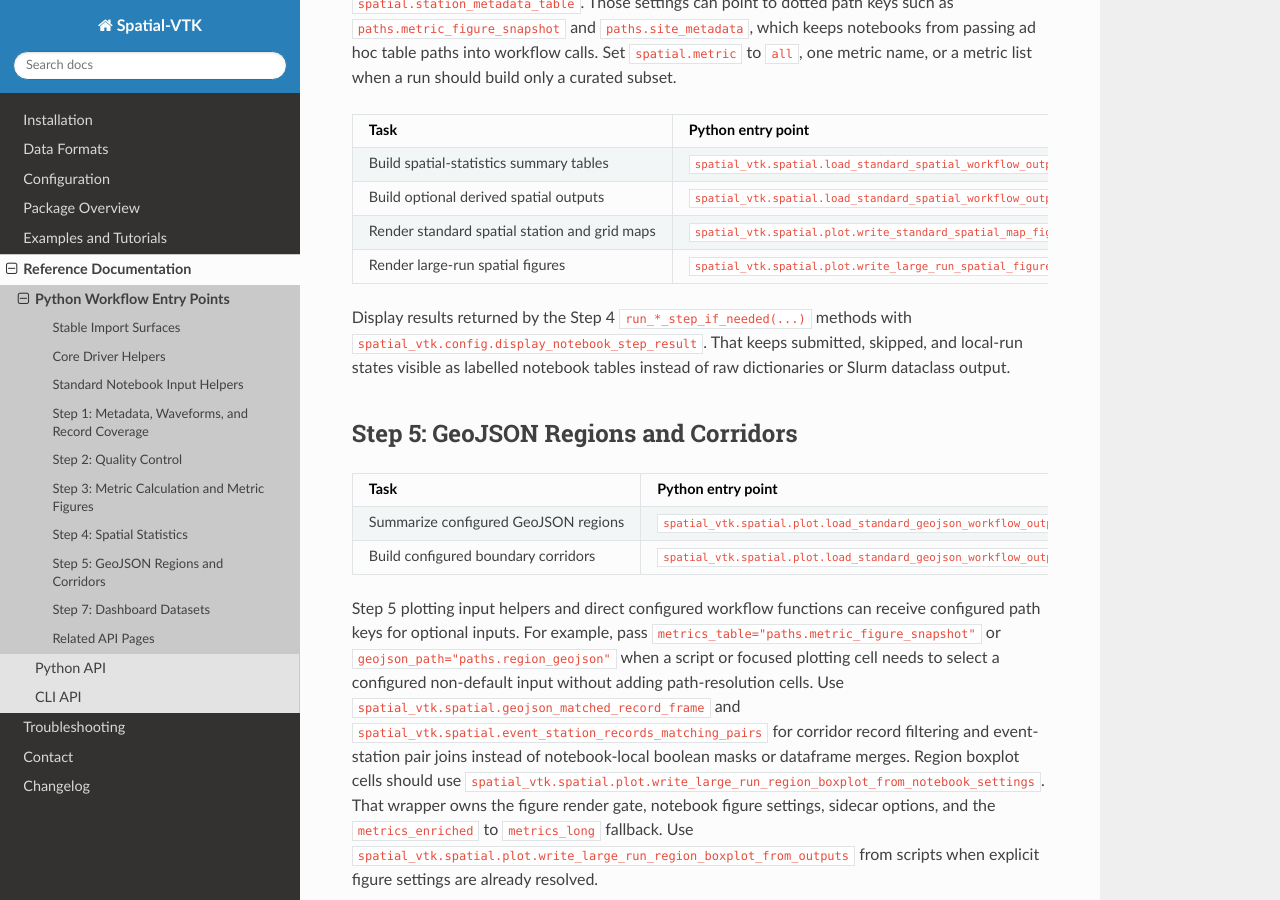
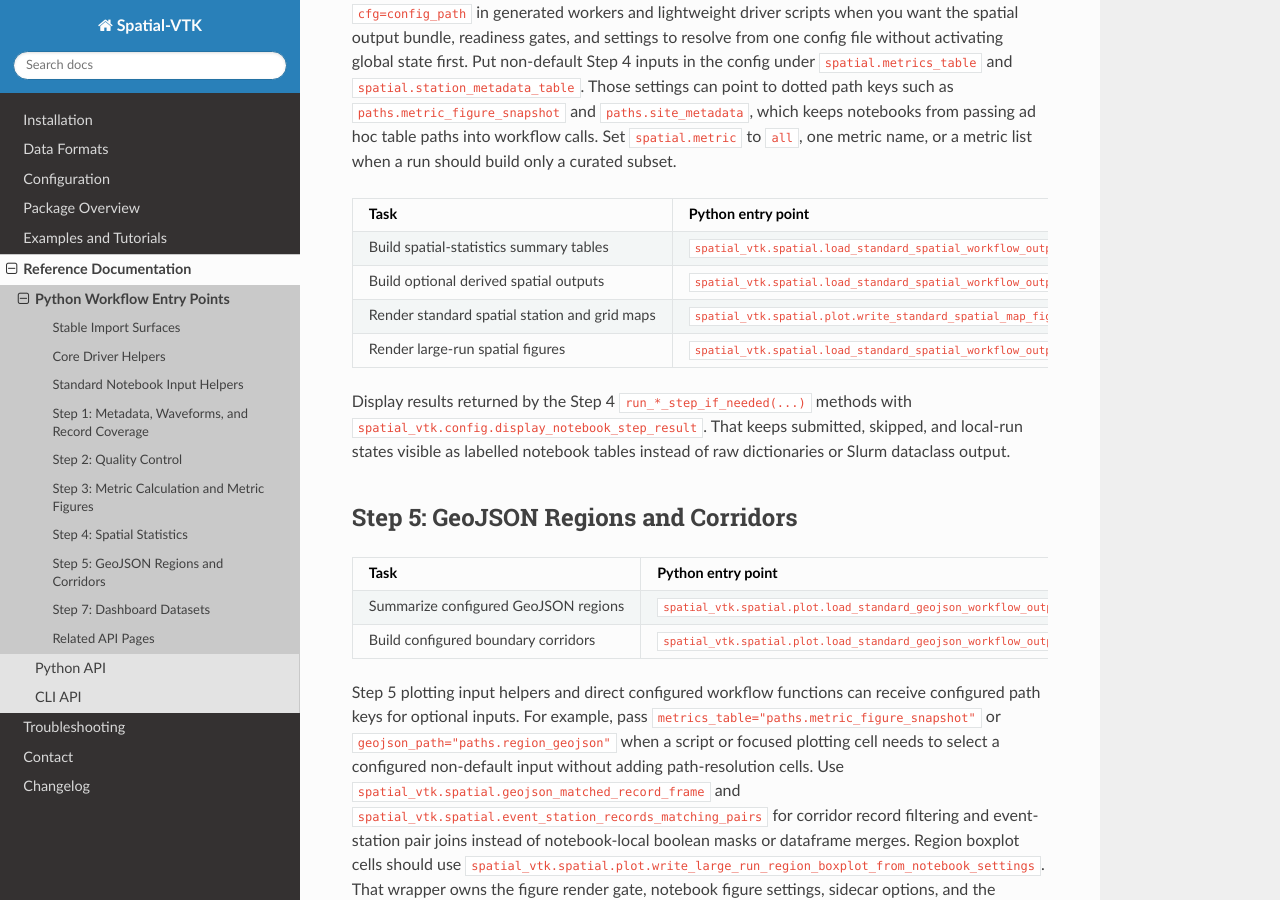
Before and after one commit to bcbirkel/spatial-vtk, a Sphinx documentation site: the page built from docs/reference/python_workflows.rst, in a window 1280 px wide and 900 px high, scrolled down 6344 px. Built offline with Sphinx 7.4.7 and the Read the Docs theme 3.1.0, drawn with Linux system fonts in a browser that asks for light colours.

Commit message:
Route Step 4 spatial figures through workflow result

```diff
--- a/docs/reference/python_workflows.rst
+++ b/docs/reference/python_workflows.rst
@@ -322,11 +322,13 @@
        value-column checks, settings resolution, and sidecar options so
        notebook cells do not repeat metric-table existence checks or build
        figure contexts by hand.
-       For large-run spatial figures, use
-       ``spatial_vtk.spatial.plot.write_large_run_spatial_figure_suite_from_notebook_settings``.
-       That wrapper owns spatial table readiness checks, figure settings,
-       configured output paths, and row-provenance sidecars so notebooks do
-       not build spatial figure contexts or per-plot paths by hand.
+       For large-run spatial figures, call
+       ``spatial_vtk.spatial.load_standard_spatial_workflow_output_status(...).write_figure_suite(...)``
+       with ``notebook_figure_settings("spatial", figure_subdir="metrics")``.
+       The result object owns the notebook-facing render path and delegates
+       table readiness checks, figure settings, configured output paths, and
+       row-provenance sidecars to package code, so notebooks do not build
+       spatial figure contexts or per-plot paths by hand.
    * - ``spatial_vtk.config.render_notebook_figure``
      - Call one plotting helper with a configured ``OutputGroup`` figure path,
        the relevant ``NotebookFigureSettings`` object, optional basemap
@@ -610,7 +612,7 @@
      - per-metric station-bias and residual-grid figures, compact write status
        table, and optional row-provenance sidecars
    * - Render large-run spatial figures
-     - ``spatial_vtk.spatial.plot.write_large_run_spatial_figure_suite_from_notebook_settings``
+     - ``spatial_vtk.spatial.load_standard_spatial_workflow_output_status(...).write_figure_suite(...)``
      - saved spatial figures, package-generated spatial table/dimension status
        summaries, and optional row-provenance sidecars
 
```
Also changed, not shown: docs/changelog.rst (+4 -4 lines), docs/examples/large_run/README.md (+8 -1 lines), docs/reference/api/spatial.rst (+5 -4 lines), docs/examples/large_run/step_04_large_run_spatial_statistics.ipynb, 5 other files.
